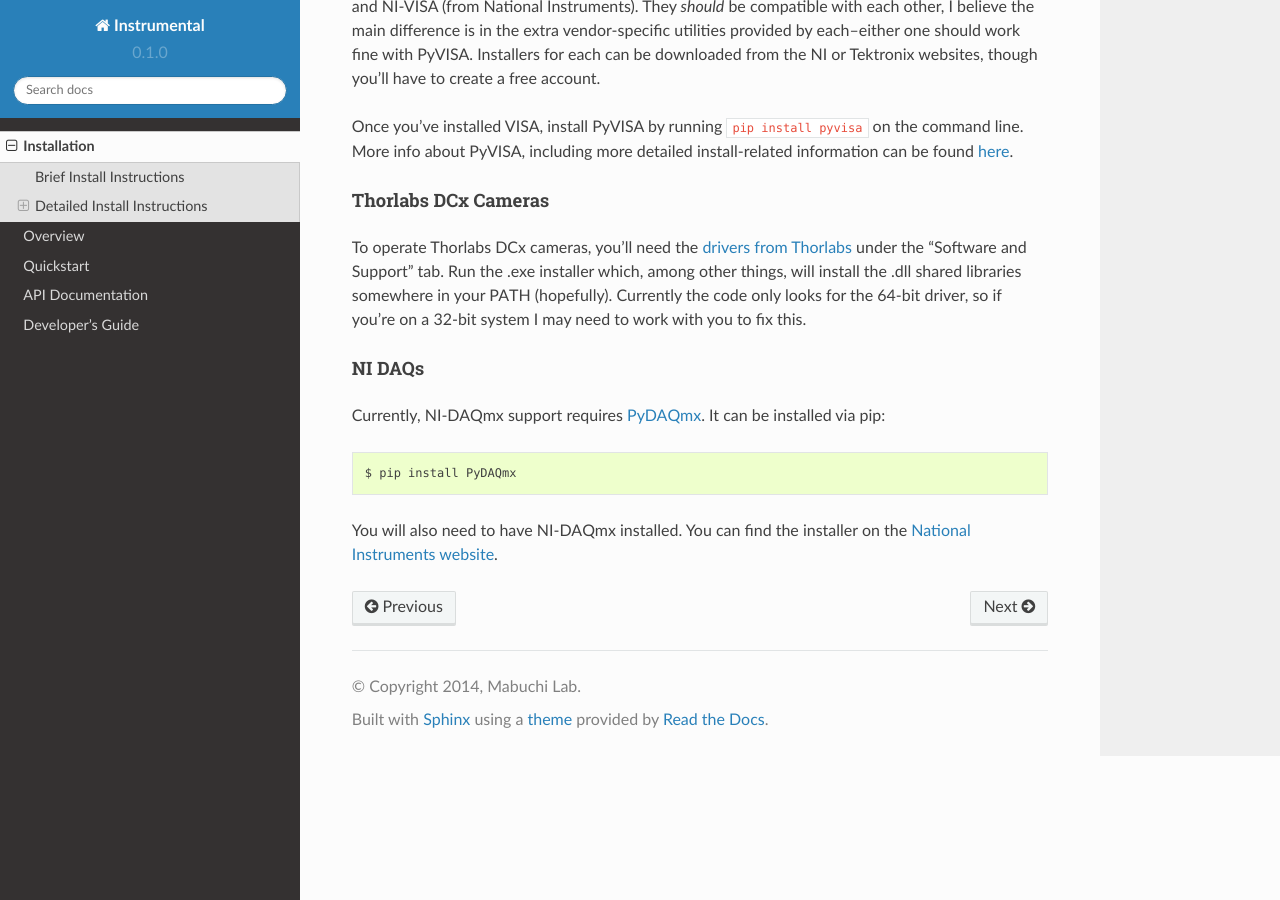
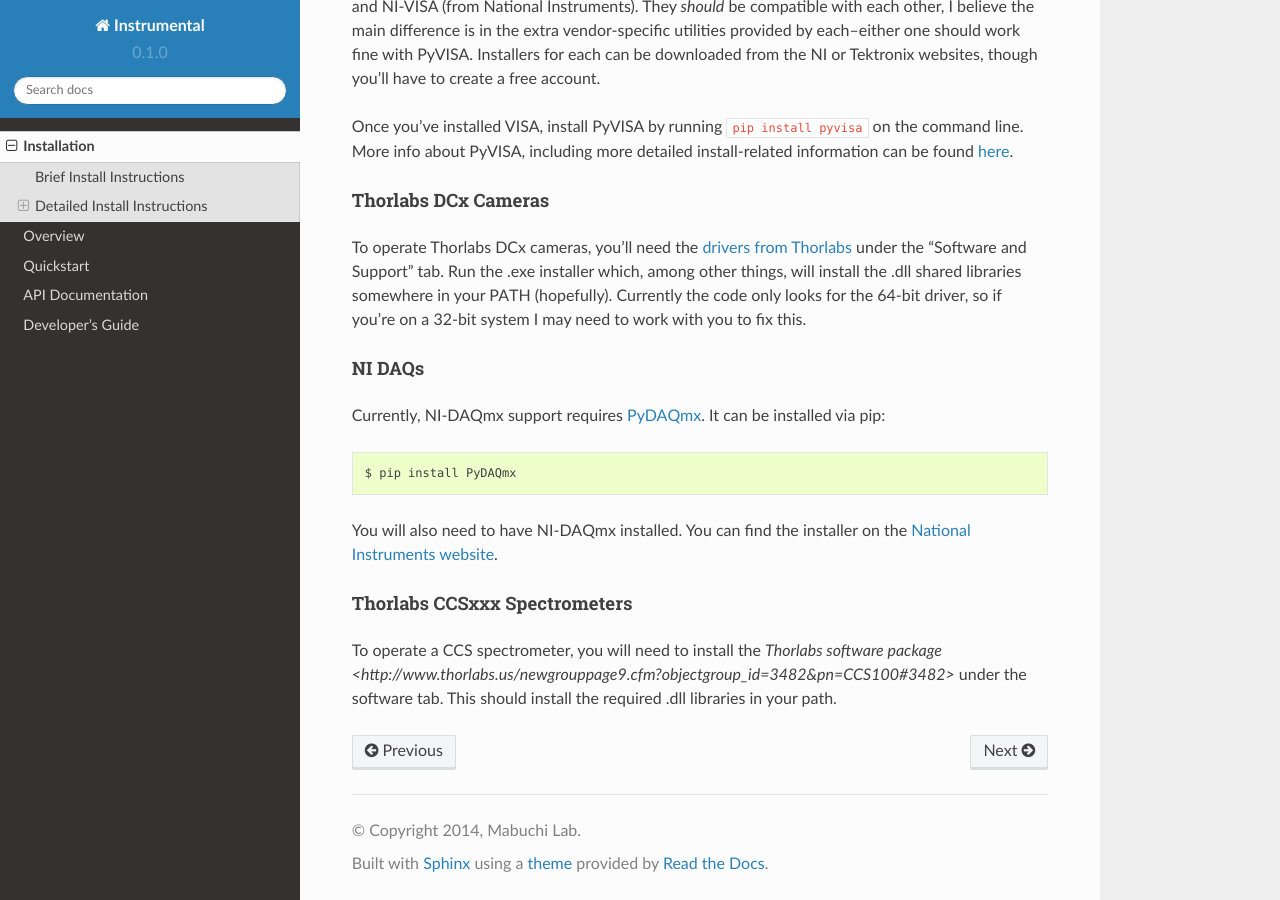
Before and after one commit to mabuchilab/Instrumental, a Sphinx documentation site: the page built from docs/install.rst, in a window 1280 px wide and 900 px high, scrolled down 1787 px. Built offline with Sphinx 7.4.7 and the Read the Docs theme 2.0.0, drawn with Linux system fonts in a browser that asks for light colours; formulas are drawn with MathJax 3.

Commit message:
Updated install instructions for the spectrometers.

```diff
--- a/docs/install.rst
+++ b/docs/install.rst
@@ -112,3 +112,12 @@ Currently, NI-DAQmx support requires `PyDAQmx
 
 You will also need to have NI-DAQmx installed. You can find the installer
 on the `National Instruments website <http://www.ni.com>`_.
+
+Thorlabs CCSxxx Spectrometers
+"""""""""""""""""""""""""""""
+
+To operate a CCS spectrometer, you will need to install the `Thorlabs software
+package
+<http://www.thorlabs.us/newgrouppage9.cfm?objectgroup_id=3482&pn=CCS100#3482>`
+under the software tab.  This should install the required .dll libraries in
+your path.
```
